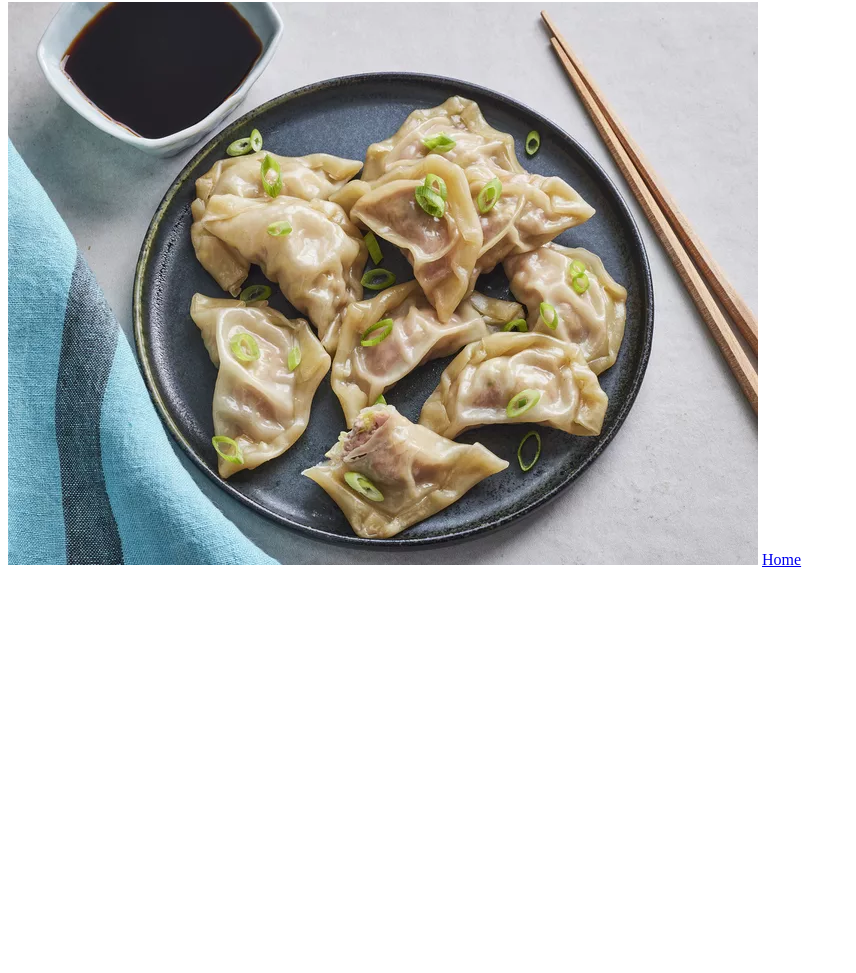
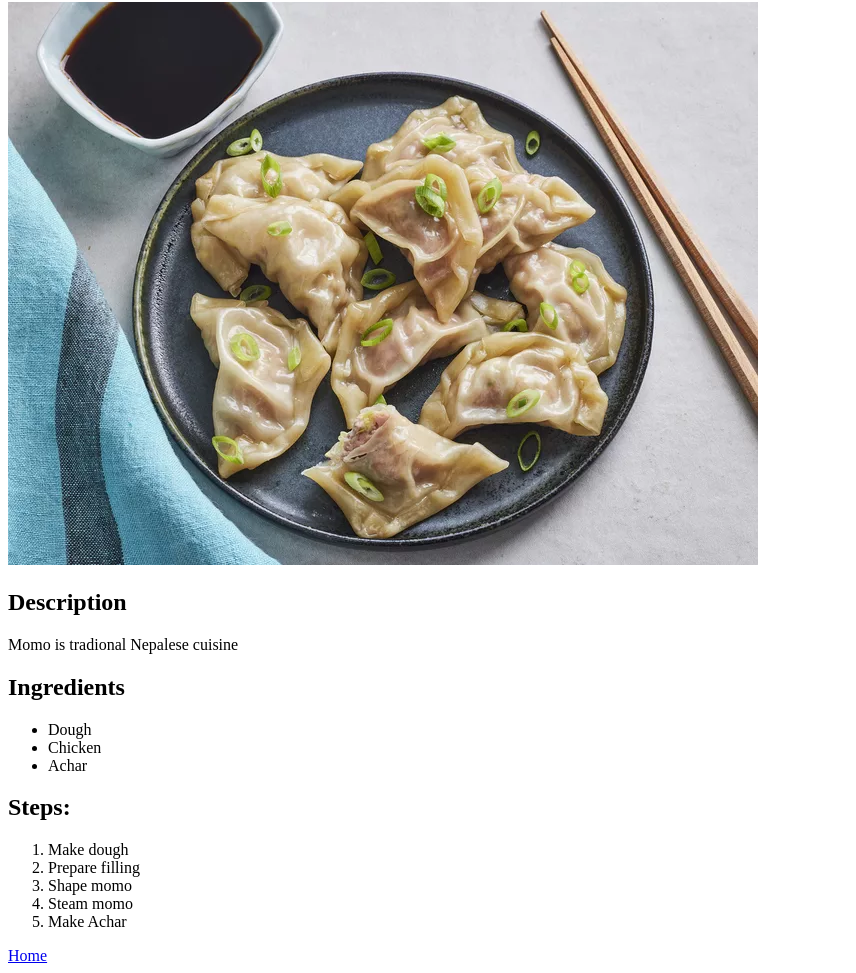
Before and after one commit to FreeSpaghetti/odin-recipes, a plain HTML site: page recipes/momo.html in a window 1280 px wide. Shown: the part 78-1051 px from the top of the page, without its empty margins (0-856 px from the left). Before the commit the page ends 800 px from the top, so only its background shows below. Drawn offline with Linux system fonts and the light colour scheme.

Commit message:
Add recipe for momo
Added recipe and steps for making momo
in a succint list

```diff
--- a/recipes/momo.html
+++ b/recipes/momo.html
@@ -8,6 +8,23 @@
 <body>
     <h1> Momo</h1>
     <img src="../images/momo.webp" alt="momo">
+    <h2>Description</h2>
+    <p>Momo is tradional Nepalese cuisine</p>
+    <h2>Ingredients</h2>
+    <ul>
+        <li>Dough</li>
+        <li>Chicken</li>
+        <li> Achar</li>
+    </ul>
+
+    <H2> Steps:</H2>
+    <ol>
+        <li>Make dough</li>
+        <li>Prepare filling</li>
+        <li>Shape momo</li>
+        <li>Steam momo</li>
+        <li>Make Achar</li>
+    </ol>
     <a href="../index.html">Home</a>
 
 
```
